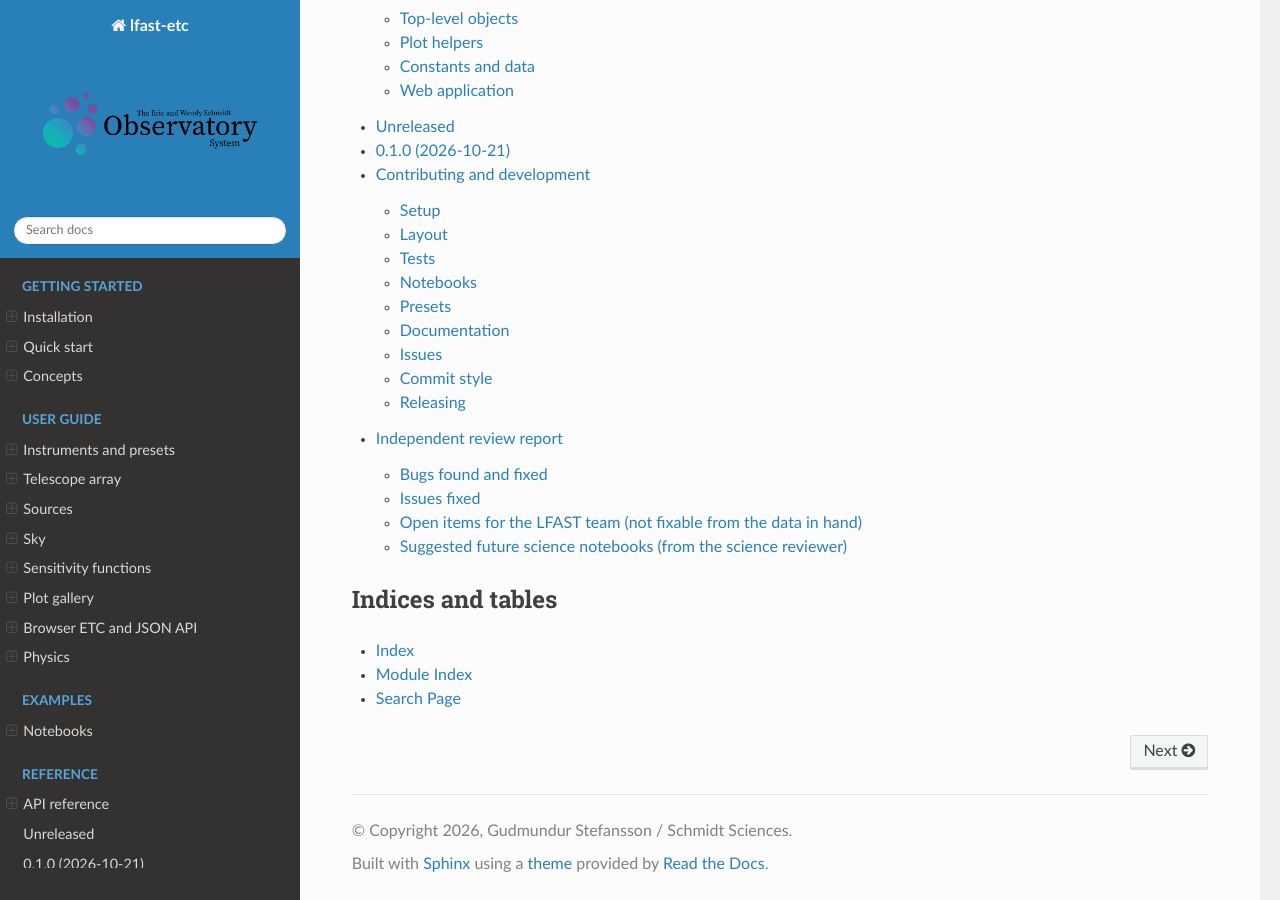
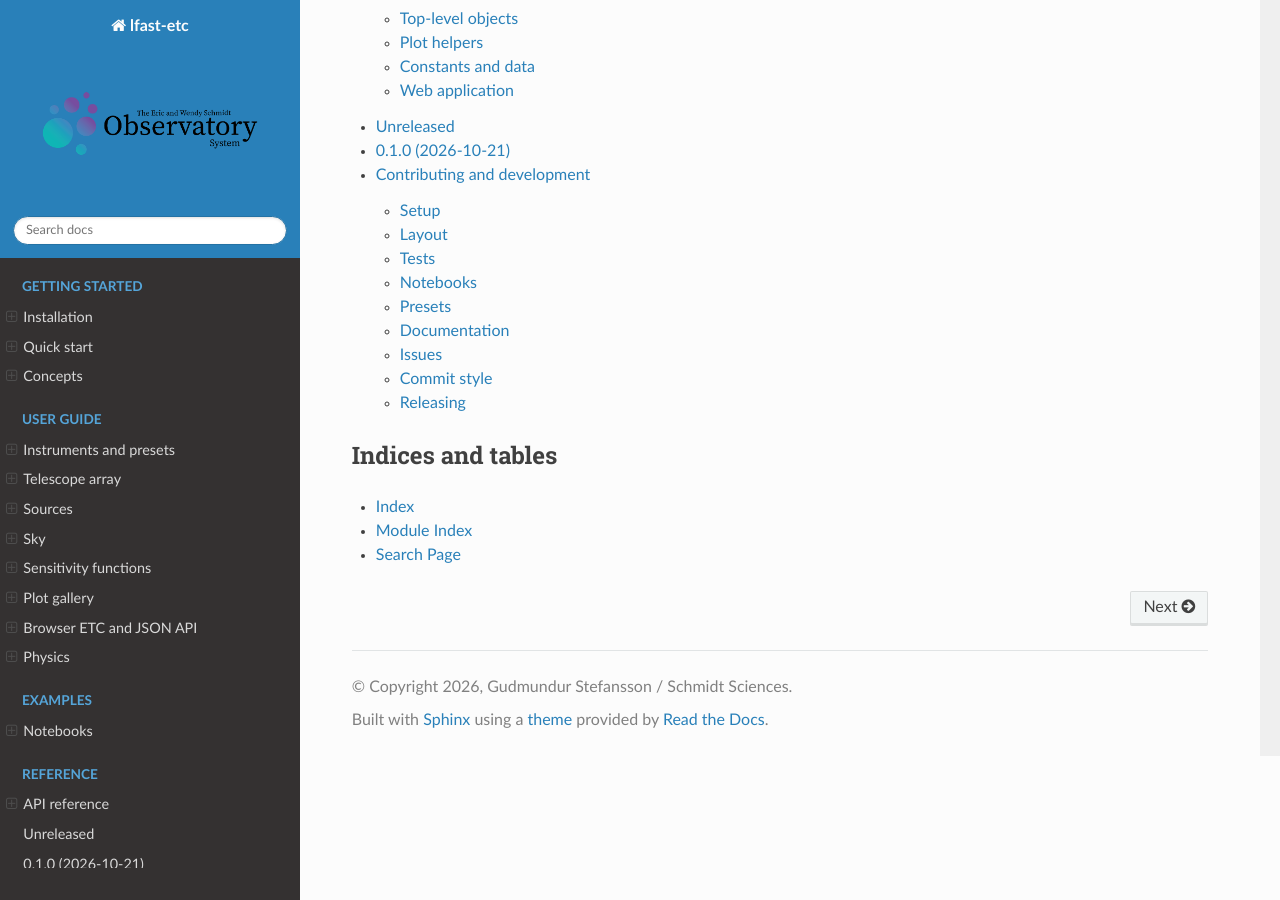
Before and after one commit to schmidt-observatories/lfast-etc, a Sphinx documentation site: the page built from docs/index.rst, in a window 1280 px wide and 900 px high, scrolled down 3654 px. Built offline with Sphinx 7.4.7 and the Read the Docs theme 3.1.0, drawn with Linux system fonts in a browser that asks for light colours; pages that are not in the unit, such as notebooks, are missing from menus; some of the changed lines change nothing that is shown.

Commit message:
Docs: drop the internal review report from the public site

```diff
--- a/docs/changelog.rst
+++ b/docs/changelog.rst
@@ -101,4 +101,4 @@ Changed
   WIYN Bench reference mode plus 14 modes from the WIYN configuration table; three CSHELL modes;
   18 um / 50 um fibers with the combiner model and ``telescopes_per_input``; sensitivity maps,
   limiting magnitudes, exposure versus magnitude, ``reads_needed``; Flask/Bokeh browser ETC with
-  a JSON API; notebooks 01-10; independent review (``review_report``).
+  a JSON API; notebooks 01-10.
--- a/docs/index.rst
+++ b/docs/index.rst
@@ -91,7 +91,6 @@ Contents
    api
    changelog
    contributing
-   review_report
 
 Indices and tables
 ------------------
--- a/docs/review_report.md
+++ /dev/null
@@ -1,61 +0,0 @@
-# Independent review report
-
-Three independent reviewer agents examined the package before release, each with a fresh
-context and read-only access: (1) physics and numerics against the reference LFAST ETC notebook
-(2026-10-12), (2) code quality, API, packaging and robustness, (3) science content of the
-notebooks and documentation. Every item below was verified by the reviewer with a reproduction;
-the status column records what was done afterwards. All 26 tests pass after the fixes.
-
-## Bugs found and fixed
-
-| # | Area | Finding | Fix |
-|---|------|---------|-----|
-| 1 | physics | Peak-pixel / saturation estimate was `N_telescopes` times too high in `combine="independent"` mode (the 50 um default), so every 50 um run with 20 telescopes was flagged saturated 20x too early. | Peak pixel is now computed per physical detector; regression test added. |
-| 2 | physics | Zero-throughput bins (`K_opt = 0` at the 687 nm O2 B band and the 1355-1420 nm water band) returned exposure times of 1e20-1e42 s and limiting magnitudes of -750 instead of NaN, corrupting window medians, percentiles and the CSHELL limiting-magnitude plot. | NaN in `snr`/`exptime`/`limiting_magnitude`; `nanmedian` everywhere; Bench preset ends at 686 nm (the 688 nm edge sat on the 687 nm zero). |
-| 3 | physics | Narrow spectral lines were point-sampled: a 0.05 nm H-alpha line on a 0.36 nm resel appeared as a 2.6% dip instead of 30% and changed with grid alignment (inherited from the reference notebook). | Lines are averaged over each resel (equivalent width preserved, `Source.line_factor`); test added. The regression test now uses a line-free source. |
-| 4 | code | `requires-python = ">=3.10"` but `tomllib` needs 3.11; `numpy>=1.24` but `np.trapezoid` needs 2.0. The package could not import on either floor. | Floors raised to Python >= 3.11, numpy >= 2.0; README states them. |
-| 5 | code | `/api/calc` emitted bare `NaN` tokens (invalid JSON) once telluric bins became NaN. | NaN -> `null` at the API boundary; summary guards; test added. |
-| 6 | code | An unbounded `resolving_power` override in the web form (e.g. 1e9) allocated ~5e8 bins and hung the worker. | `LFASTETC` refuses grids above 5e6 bins; the web form caps every override. |
-| 7 | science | NB05 used HD 189733's H magnitude (5.6) as J (2MASS J = 6.07); HAT-P-11 b depth 1.2% vs 1.08% (Allart et al. 2018). | Target table corrected with references. |
-| 8 | science | NB05 compared R=18k and R=43k with the full literature line depth in both, ignoring that a 0.7 A line averaged over 1.2 A (R=18k, 2 resels) retains only 59% of its depth versus 79% at R=43k; R=18k was over-credited by ~1.3x. | `core_fraction()` applies the resel-averaged profile per mode. |
-| 9 | science | NB04 fed AT2017gfo r-band magnitudes to a V-normalised blackbody; for the 3000 K late SED V-R ~ 1 mag, so days 3-7 were ~1 mag too bright. Fading rate (1 mag/day) and cooling ramp were also off. | NB04 normalises in R (Cousins ~ SDSS r), uses 0.6 mag/day and the Drout et al. 2017 temperature ramp. |
-| 10 | science | NB04 claimed the sqrt(k) rebinning gain is "slightly optimistic in the read-noise limit"; in this noise model every variance term scales with the number of pixels so sqrt(k) is exact. | Text corrected. |
-
-## Issues fixed
-
-* `min_exptime` was loaded but unused: results now carry `below_min_exptime` (reads shorter than the Fowler minimum, where the quoted read noise does not apply); shown in the web summary.
-* `wavelength="all"` only worked in `limiting_magnitude`; now accepted by all sensitivity functions.
-* `ETCResult.at()` silently clamped outside the grid; now NaN.
-* `summary()` leaked numpy scalars; now plain floats with int keys.
-* `ETCResult` and `Source` dataclass equality crashed or compared lambdas by identity; `eq=False`.
-* `Telescope` cache fields were exposed in `__init__`; now `init=False`.
-* Silent garbage on `n_exp=0`/`2.5`, negative times/SNRs, fractional telescopes, negative diameters, zero resolving power, unknown magnitude systems and flux units; all now raise `ValueError` at the public boundary. `wavelength_min_nm=0` is rejected rather than treated as unset. Passing both `telescope=` and `n_telescopes=` raises.
-* Throughput and sky rate caches went stale if attributes were mutated; everything is precomputed in `__init__` and the class is documented as immutable.
-* `snr_grid` broadcast a (mag, time, bin) cube before selecting bins (1.3 GB for 50x50 on full-range CSHELL); bins are selected first.
-* `ETCResult.plot` title overran the figure and parsed a human string; a short `title` is stored on the result, and y labels follow the plotted field.
-* Web: fractional integers were truncated silently; preset placeholders are computed once; limiting magnitude of n/a is handled.
-* `Instrument.replace` reimplemented `dataclasses.replace`; `from_preset` validates against the preset list (no path traversal).
-* The `docs` extra listed the `pandoc` PyPI wrapper (not the binary); removed. Deprecated license metadata updated.
-* `tests/` imports the reference oracle via `pythonpath = ["tests"]` so `--import-mode=importlib` works.
-* NB02: the CSHELL sensitivity map starts at the 8 s read minimum; the non-existent "50 um through the combiner" configuration was dropped; the CSHELL limiting-magnitude caption now attributes the structure to `K_opt` tellurics, and states that each wavelength is a separate echelle setting.
-* NB03: LAMOST/SEGUE anchors corrected (per-pixel SNR vs per-resel, ~0.1 dex floor for LASP/SSPP, ~0.05 dex only for data-driven methods); M-dwarf row caveated.
-* NB04: classification SNR anchored to SEDM / 4MOST-TiDES; SED colour now matters (R normalisation); knobs gathered in the first code cell.
-* NB05: missing caveats added (continuum SNR vs stellar He line core, OH doublet and tellurics, real transit durations); CCF numbers labelled as guesses; knobs gathered; `LFASTETC.reads_needed` replaces the hand-rolled saturation split.
-* Docs: per-resel vs per-pixel paragraph, SkyCalc instructions and required columns, preset field list, grey-time sky statement, additional known limitations (no LSF, telluric zeros, box-band approximation, sky-subtraction term omitted, `n_pix` counts the dispersion direction only).
-
-## Open items for the LFAST team (not fixable from the data in hand)
-
-1. **`n_pix` is the dispersion direction only** (2.2 Bench, 2.5 CSHELL, from the reference notebook). Howell's `n_pix` is the full extraction aperture; multiply by the fiber-image height in pixels at 1x1 binning once known. For the Bench at 3.7 e- read noise this is the dominant uncertainty for faint targets.
-2. **CSHELL slit throughputs** for the 200 um (R=21,500) and 100 um (R=43,000) slits are placeholders (0.75, 0.5). The reference notebook has "XX%"/"YY%".
-3. **Detector full wells** (100 ke- Bench, 80 ke- CSHELL) and the flat QE values are placeholders.
-4. **Sky conditions.** The bundled SkyCalc table is grey time (moon up, ~60% of the visible sky), ESO model at 2640 m (SkyCalc has no Kitt Peak site), sampled at R=20,000, so airglow lines are pre-smoothed for CSHELL. A dark-time table and an R >= 50,000 table should be generated for the CSHELL presets.
-5. **Is the 50 um fiber available on all 20 telescopes?** The package assumes yes with independent spectra; the reference notebook suggests testing it with `N_TELESCOPES = 1`.
-6. **Reference-notebook text vs code.** Its markdown says the star path uses `K_opt * eta_fib`; the code (and this package) use `K_opt` alone, which the throughput files prove correct (`K_opt_50/K_opt_18 == eta_50/eta_18`, i.e. `K_opt` already contains fiber injection). The notebook text should be corrected so nobody "fixes" the package later.
-7. **Telluric treatment in `K_opt`** belongs to whatever airmass Choi et al. assumed, not necessarily the sky table's 1.3; `apply_extinction=True` double counts.
-
-## Suggested future science notebooks (from the science reviewer)
-
-Time-resolved flare spectroscopy of nearby M dwarfs with the Bench (1-10 s cadence, no per-telescope
-readout penalty); Paschen-beta accretion monitoring of T Tauri stars with CSHELL (1282 nm fits in
-one setting); radial velocities of Gaia astrometric binaries at R=43k (needs an RV-precision
-scaling); spectrophotometric AGN reverberation monitoring (needs a fiber-stability budget).
```
Also changed, not shown: 1 other file.
